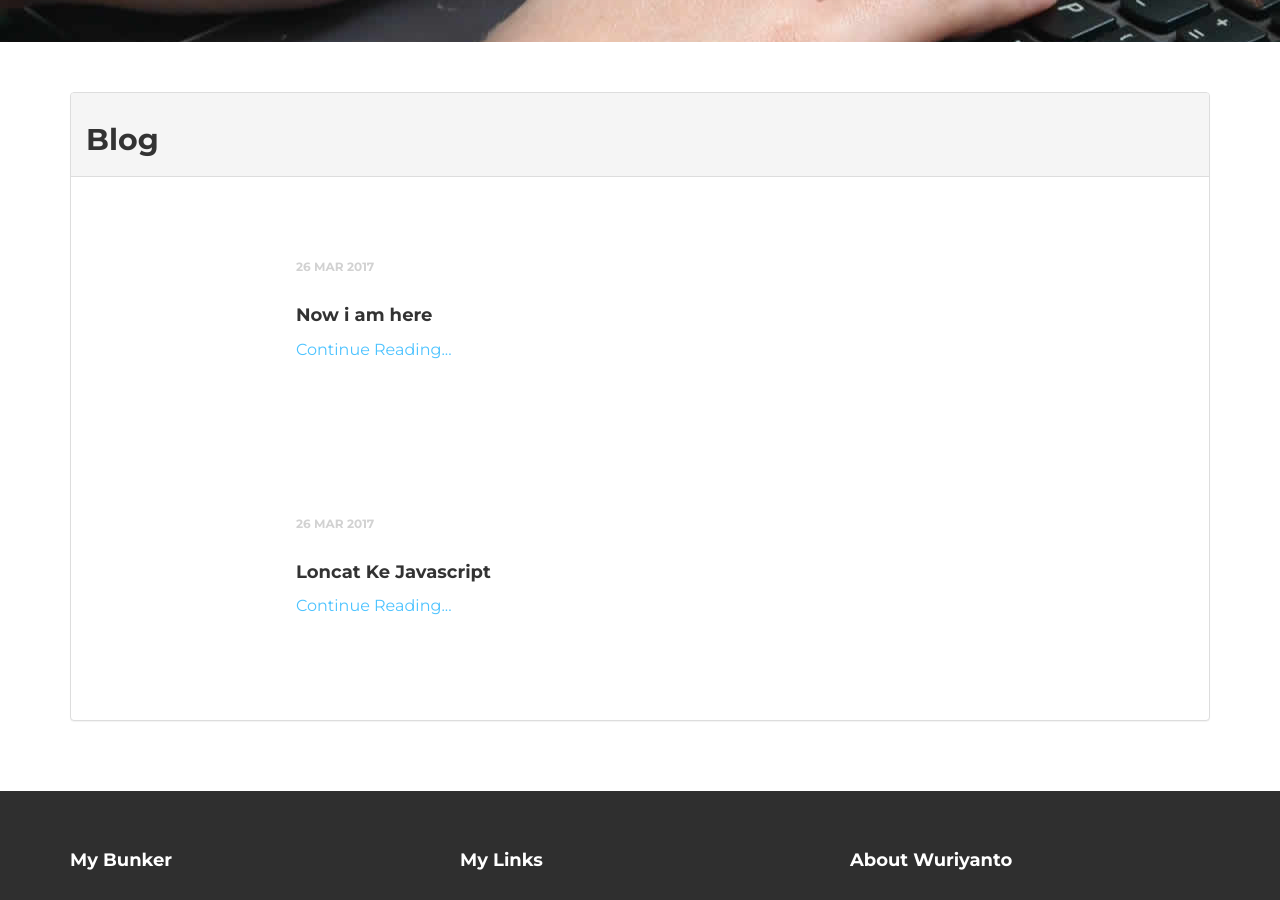
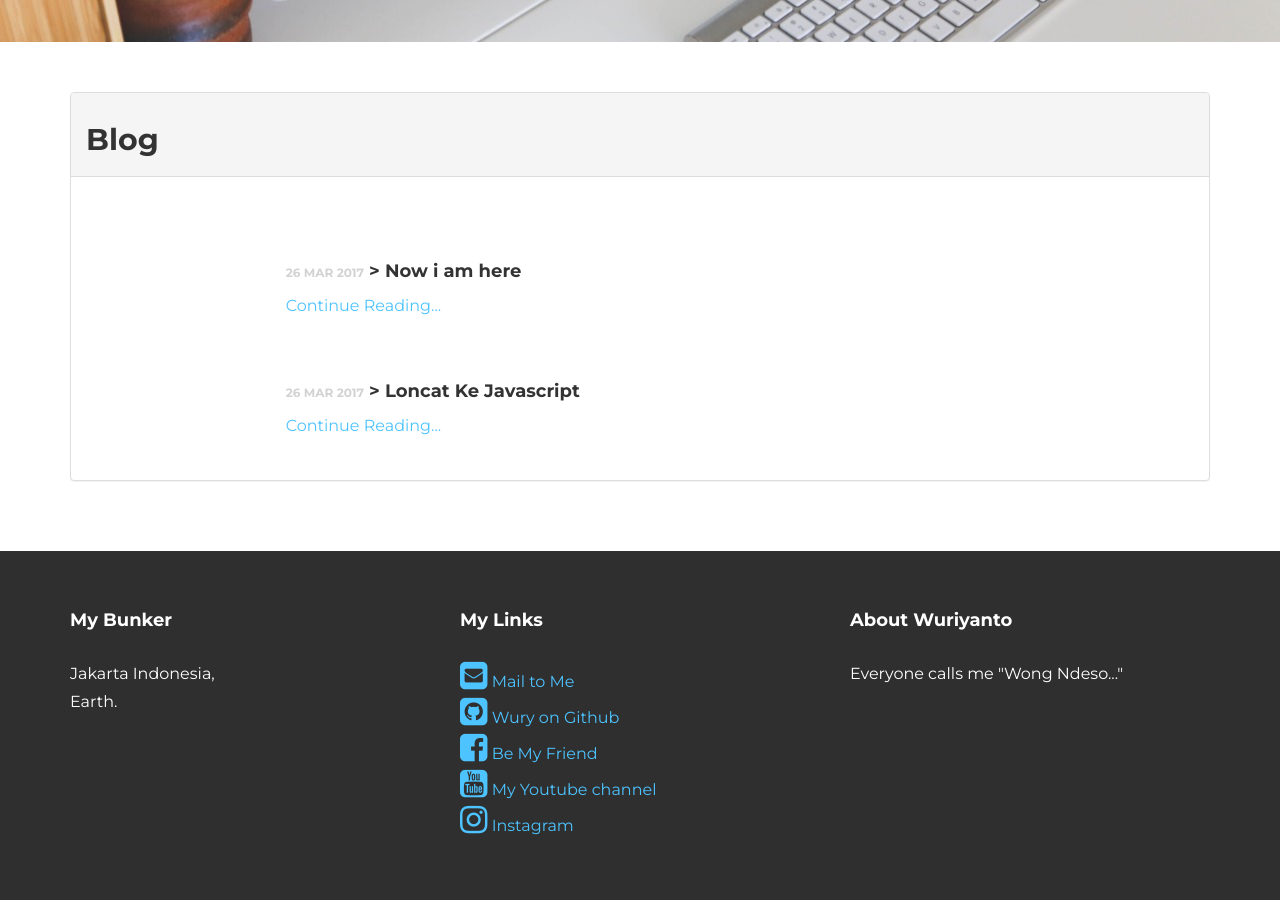
Before and after one commit to wuriyanto48/wuriyanto48.github.io, a Jekyll site: the page built from blog/index.html, in a window 1280 px wide and 900 px high, scrolled down 799 px. Built offline with Jekyll 4.4.1, drawn with Linux system fonts in a browser that asks for light colours; nearby versions of some CDN libraries.

Commit message:
change background image

```diff
--- a/blog/index.html
+++ b/blog/index.html
@@ -6,15 +6,9 @@ title_header: Blog
 
 {% for post in site.posts %}
 <div id="white">
-    <div class="container">
-    <div class="row">
-      <div class="col-lg-6 col-lg-offset-2">
-        <p><bd>{{ post.date | date_to_string }}</bd></p>
-        <h4>{{ post.title }}</h4>
-        <p><a href="{{ post.url }}">Continue Reading...</a></p>
-      </div>
-
-    </div><!-- /row -->
-    </div> <!-- /container -->
+  <div class="col-lg-6 col-lg-offset-2">
+    <h4><bd>{{ post.date | date_to_string }}</bd> > {{ post.title }}</h4>
+    <p><a href="{{ post.url }}">Continue Reading...</a></p>
+  </div>
 </div><!-- /white -->
 {% endfor %}
```
Also changed, not shown: assets/img/home.jpg.
